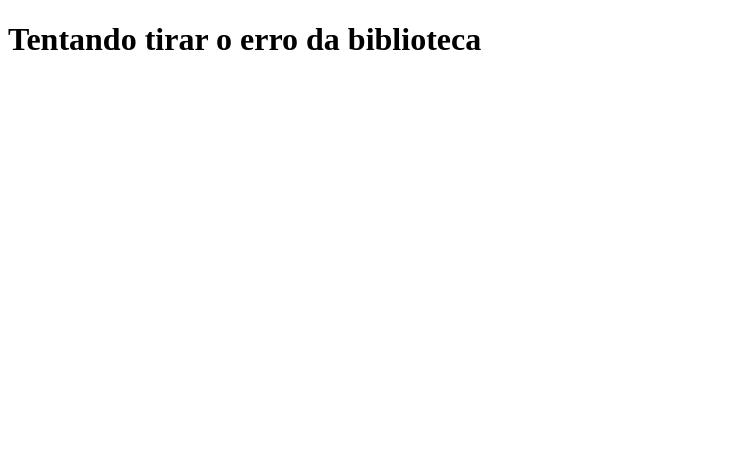
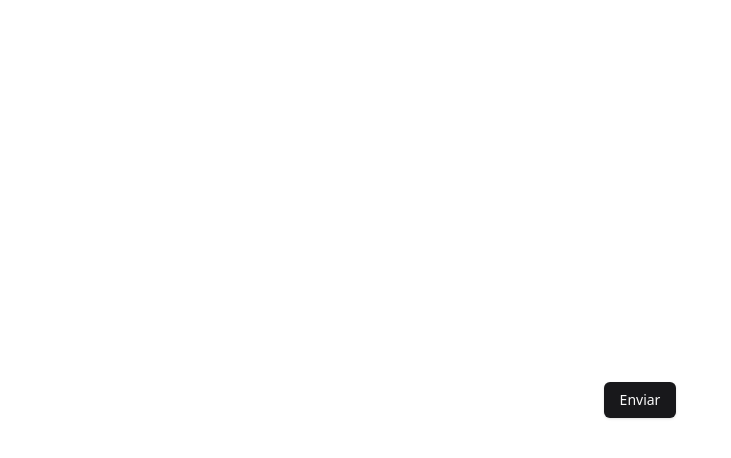
Before and after one commit to helzaaragao/PizzaShop, a React (Vite) app: page / in a window 1280 px wide. Shown: the top 458 px of the page, without its empty margins (0-731 px from the left). Built offline with nearby package versions, Linux system fonts and the light colour scheme.

Commit message:
instalando prettier, extensões, eslint

```diff
--- a/package.json
+++ b/package.json
@@ -11,6 +11,7 @@
     "build:css": "tailwindcss -i ./src/input.css -o ./dist/output.css --watch"
   },
   "dependencies": {
+    "@radix-ui/react-slot": "^1.1.1",
     "@tailwindcss/postcss": "^4.0.0",
     "@tailwindcss/vite": "^4.0.1",
     "class-variance-authority": "^0.7.1",
@@ -22,13 +23,18 @@
     "tailwindcss-animate": "^1.0.7"
   },
   "devDependencies": {
+    "@rocketseat/eslint-config": "^2.2.2",
     "@types/node": "^22.12.0",
     "@types/react": "^18.3.18",
     "@types/react-dom": "^18.3.5",
     "@vitejs/plugin-react": "^4.3.4",
     "autoprefixer": "^10.4.20",
+    "eslint": "^8.57.1",
+    "eslint-plugin-simple-import-sort": "^12.1.1",
     "globals": "^15.14.0",
     "postcss": "^8.5.1",
+    "prettier": "^3.4.2",
+    "prettier-plugin-tailwindcss": "^0.6.11",
     "tailwindcss": "^3.4.17",
     "typescript": "~5.6.2",
     "vite": "^6.0.5"
--- /dev/null
+++ b/prettier.config.cjs
@@ -0,0 +1,4 @@
+// .prettierrc
+{
+    "plugins" ["prettier-plugin-tailwindcss"]
+  }
--- a/src/App.tsx
+++ b/src/App.tsx
@@ -1,10 +1,12 @@
+import './global.css';
+import { Button } from './components/ui/button';
 
 
 export function App() {
 
   return (
-    <>
-      <h1>Tentando tirar o erro da biblioteca</h1>
-    </>
+    <div className='flex justify-center items-center h-screen'>
+      <Button>Enviar</Button>
+    </div>
   )
 }
--- /dev/null
+++ b/src/components/ui/button.tsx
@@ -0,0 +1,57 @@
+import * as React from "react"
+import { Slot } from "@radix-ui/react-slot"
+import { cva, type VariantProps } from "class-variance-authority"
+
+import { cn } from "@/lib/utils"
+
+const buttonVariants = cva(
+  "inline-flex items-center justify-center gap-2 whitespace-nowrap rounded-md text-sm font-medium transition-colors focus-visible:outline-none focus-visible:ring-1 focus-visible:ring-ring disabled:pointer-events-none disabled:opacity-50 [&_svg]:pointer-events-none [&_svg]:size-4 [&_svg]:shrink-0",
+  {
+    variants: {
+      variant: {
+        default:
+          "bg-primary text-primary-foreground shadow hover:bg-primary/90",
+        destructive:
+          "bg-destructive text-destructive-foreground shadow-sm hover:bg-destructive/90",
+        outline:
+          "border border-input bg-background shadow-sm hover:bg-accent hover:text-accent-foreground",
+        secondary:
+          "bg-secondary text-secondary-foreground shadow-sm hover:bg-secondary/80",
+        ghost: "hover:bg-accent hover:text-accent-foreground",
+        link: "text-primary underline-offset-4 hover:underline",
+      },
+      size: {
+        default: "h-9 px-4 py-2",
+        sm: "h-8 rounded-md px-3 text-xs",
+        lg: "h-10 rounded-md px-8",
+        icon: "h-9 w-9",
+      },
+    },
+    defaultVariants: {
+      variant: "default",
+      size: "default",
+    },
+  }
+)
+
+export interface ButtonProps
+  extends React.ButtonHTMLAttributes<HTMLButtonElement>,
+    VariantProps<typeof buttonVariants> {
+  asChild?: boolean
+}
+
+const Button = React.forwardRef<HTMLButtonElement, ButtonProps>(
+  ({ className, variant, size, asChild = false, ...props }, ref) => {
+    const Comp = asChild ? Slot : "button"
+    return (
+      <Comp
+        className={cn(buttonVariants({ variant, size, className }))}
+        ref={ref}
+        {...props}
+      />
+    )
+  }
+)
+Button.displayName = "Button"
+
+export { Button, buttonVariants }
--- a/src/global.css
+++ b/src/global.css
@@ -1,6 +1,7 @@
 @tailwind base;
 @tailwind components;
 @tailwind utilities;
+
 @layer base {
   :root {
     --background: 0 0% 100%;
--- a/vite.config.ts
+++ b/vite.config.ts
@@ -1,13 +1,12 @@
-import path from "node:path";
-import { defineConfig } from "vite";
-import tailwindcss from "@tailwindcss/vite";
+import path from "path"
+import react from "@vitejs/plugin-react"
+import { defineConfig } from "vite"
+
 export default defineConfig({
-  plugins: [
-    tailwindcss(),
-  ],
+  plugins: [react()],
   resolve: {
     alias: {
       "@": path.resolve(__dirname, "./src"),
     },
   },
-});
+})
```
Also changed, not shown: .eslintrc.json (added), 1 other file (tests, documents, lock files or other folders).
